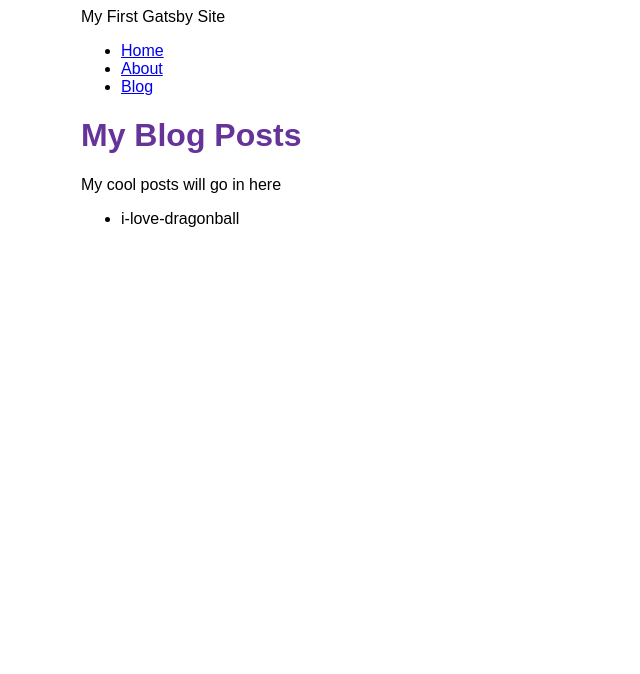
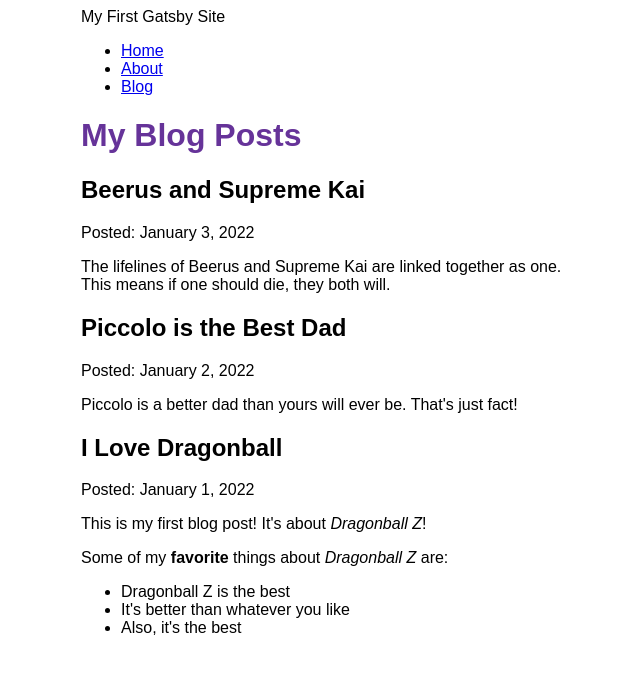
Before and after one commit to KeithMcGowan/my-first-gatsby-project, a Gatsby site: page /blog in a window 1280 px wide. Shown: the whole page, without its empty margins (309-949 px from the left). Built offline with nearby package versions, Linux system fonts and the light colour scheme; Gatsby itself is replaced by a stand-in of ours.

Commit message:
Finished Gatsby Tutorial Part 5.

```diff
--- /dev/null
+++ b/blog/beerus-and-supreme-kai.mdx
@@ -0,0 +1,6 @@
+---
+title: "Beerus and Supreme Kai"
+date: "2022-01-03"
+---
+
+The lifelines of Beerus and Supreme Kai are linked together as one.  This means if one should die, they both will.
--- a/blog/i-love-dragonball.mdx
+++ b/blog/i-love-dragonball.mdx
@@ -0,0 +1,12 @@
+---
+title: "I Love Dragonball"
+date: "2022-01-01"
+---
+
+This is my first blog post!  It's about *Dragonball Z*!
+
+Some of my **favorite** things about *Dragonball Z* are:
+
+* Dragonball Z is the best
+* It's better than whatever you like
+* Also, it's the best
--- /dev/null
+++ b/blog/piccolo-is-the-best-dad.mdx
@@ -0,0 +1,6 @@
+---
+title: "Piccolo is the Best Dad"
+date: "2022-01-02"
+---
+
+Piccolo is a better dad than yours will ever be.  That's just fact!
--- a/gatsby-config.js
+++ b/gatsby-config.js
@@ -13,5 +13,6 @@ module.exports = {
         path: `${__dirname}/blog`,
       },
     },
+    "gatsby-plugin-mdx",
   ],
 };
--- a/package.json
+++ b/package.json
@@ -15,8 +15,11 @@
     "clean": "gatsby clean"
   },
   "dependencies": {
+    "@mdx-js/mdx": "^1.6.22",
+    "@mdx-js/react": "^1.6.22",
     "gatsby": "^4.4.0",
     "gatsby-plugin-image": "^2.4.0",
+    "gatsby-plugin-mdx": "^3.4.0",
     "gatsby-plugin-sharp": "^4.4.0",
     "gatsby-source-filesystem": "^4.4.0",
     "react": "^17.0.1",
--- a/src/pages/blog.js
+++ b/src/pages/blog.js
@@ -1,29 +1,39 @@
 import React from "react";
 import Layout from "../components/layout";
 import { graphql } from "gatsby";
+import { MDXRenderer } from "gatsby-plugin-mdx";
 
 const BlogPage = ({ data }) => {
-  const { nodes } = data.allFile;
-  console.log(nodes);
+  const { nodes } = data.allMdx;
+
   return (
     <Layout pageTitle="My Blog Posts">
-      <p>My cool posts will go in here</p>
-      <ul>
-        {nodes.map((eachNode) => {
-          const { name } = eachNode;
+      {nodes.map((eachNode) => {
+        const { id, frontmatter, body } = eachNode;
+        const { title, date } = frontmatter;
 
-          return <li key={name}>{name}</li>;
-        })}
-      </ul>
+        return (
+          <article key={id}>
+            <h2>{title}</h2>
+            <p>Posted: {date}</p>
+            <MDXRenderer>{body}</MDXRenderer>
+          </article>
+        );
+      })}
     </Layout>
   );
 };
 
 export const query = graphql`
   query {
-    allFile(filter: { sourceInstanceName: { eq: "blog" } }) {
+    allMdx(sort: { fields: frontmatter___date, order: DESC }) {
       nodes {
-        name
+        frontmatter {
+          date(formatString: "MMMM D, YYYY")
+          title
+        }
+        id
+        body
       }
     }
   }
```
Also changed, not shown: 3 other files.
